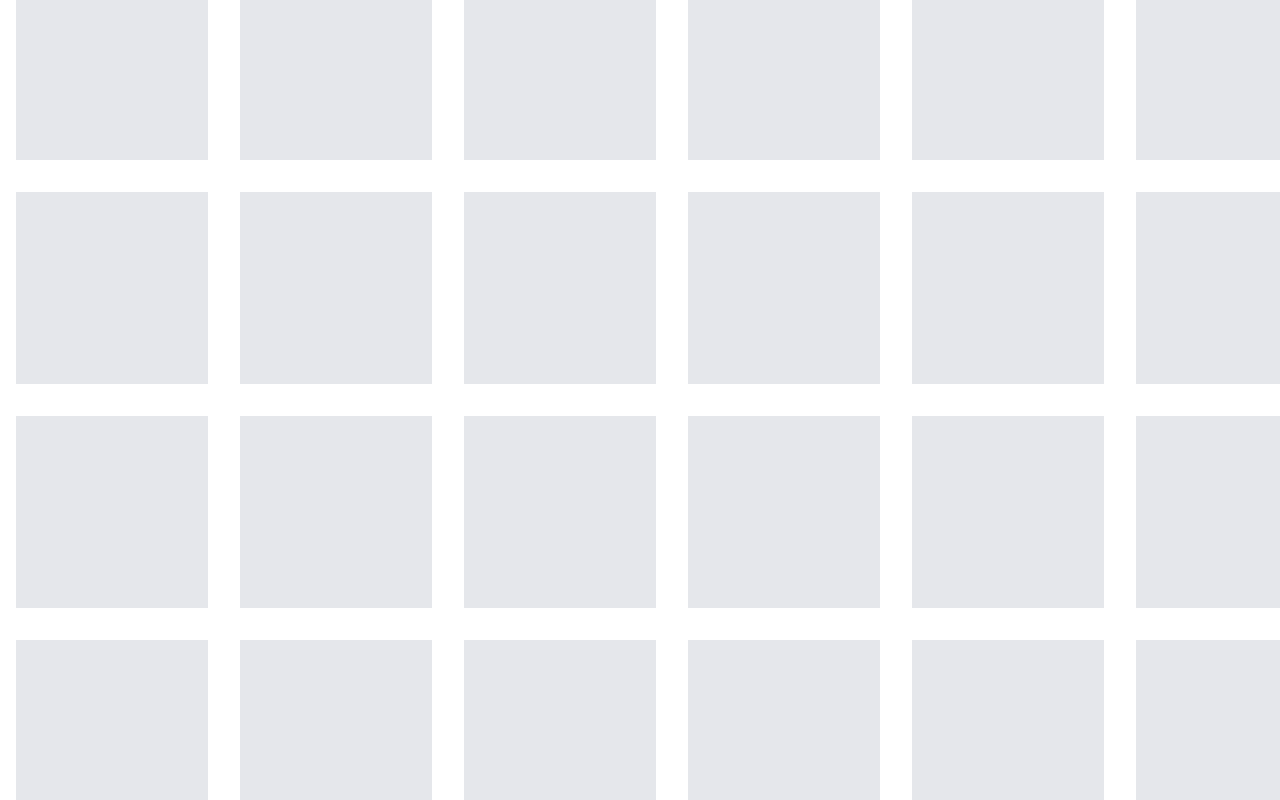
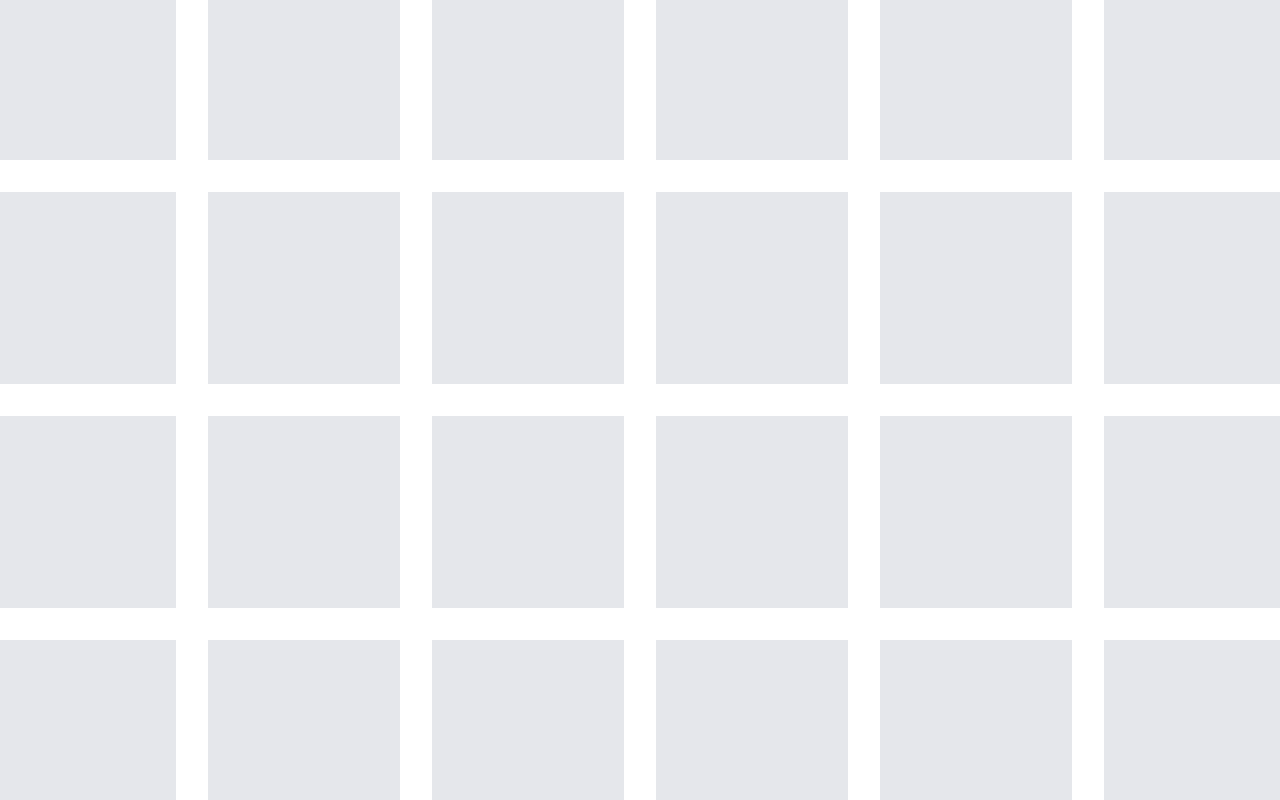
Before and after one commit to why-agency/why-test-app, a Next.js app: page / in a window 1280 px wide. Built offline with nearby package versions, Linux system fonts and the light colour scheme.

Commit message:
fix right padding when dragging

```diff
--- a/app/DraggableGrid.tsx
+++ b/app/DraggableGrid.tsx
@@ -43,7 +43,9 @@ export default function DraggableGrid(props: DraggableGridProps) {
                     drag
                     dragConstraints={getDragConstraints()}
                 >
-                    <Grid />
+                    <div className="flex">
+                        <Grid />
+                    </div>
                 </motion.div>
             </motion.div>
         </motion.div>
--- a/app/Grid.tsx
+++ b/app/Grid.tsx
@@ -17,9 +17,11 @@ export default function Grid(props: GridProps) {
                 >
                     {[...Array(numRows)].map((_, index) => (
                         <div
+                            className=""
                             key={index}
-                            className="size-48 shrink-0 bg-gray-200"
-                        ></div>
+                        >
+                            <div className="size-48 shrink-0 bg-gray-200 p-8"></div>
+                        </div>
                     ))}
                 </div>
             ))}
```
